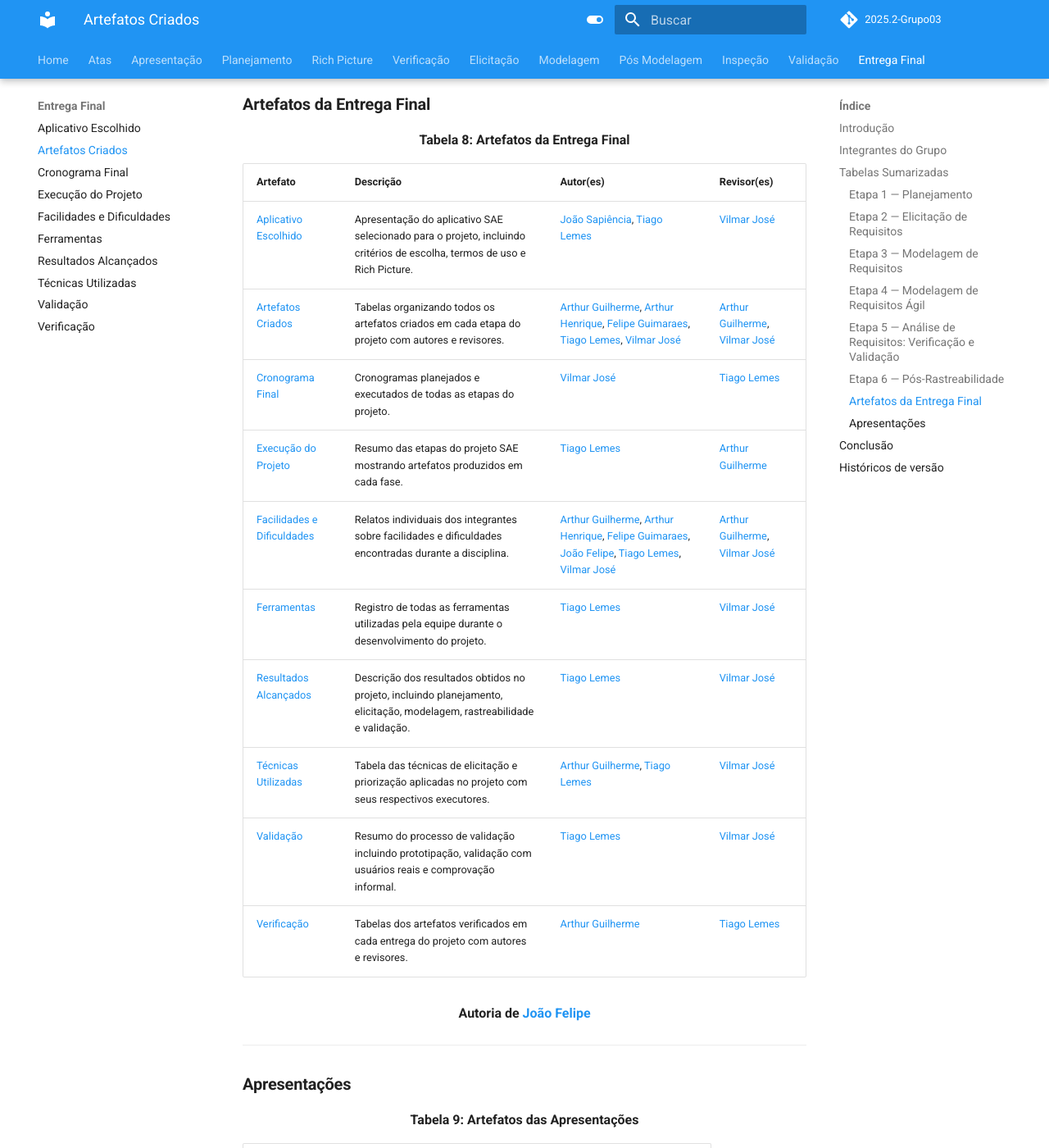
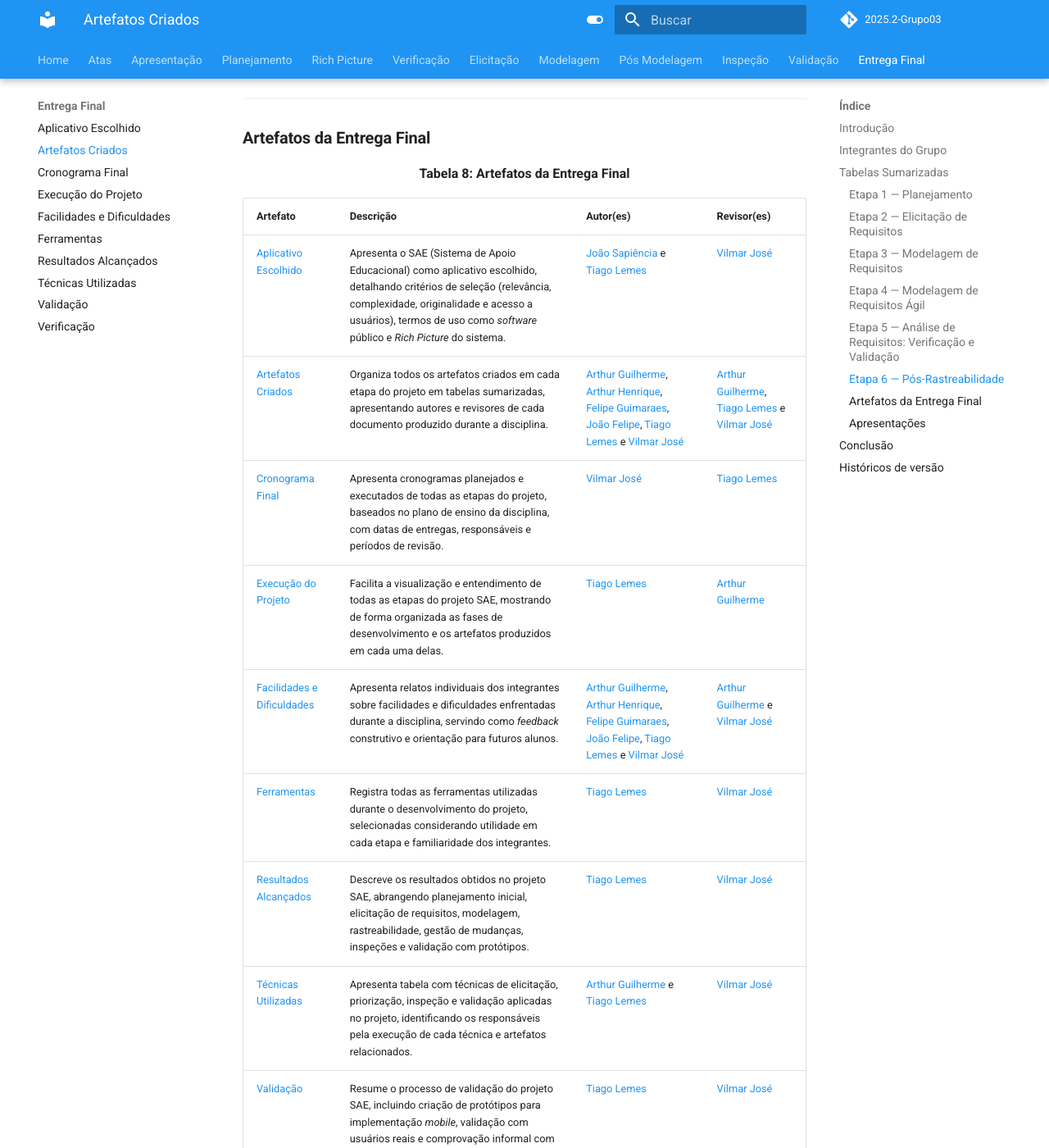
Before and after one commit to Requisitos-de-Software/2025.2-Grupo03, an MkDocs documentation site: the page built from docs/Entrega_Final/artefatos_criados.md, in a window 1280 px wide and 1400 px high, scrolled down 5970 px. Shown: the whole window at 82% size. Built offline with MkDocs 1.6.1 and Material for MkDocs 9.7.7, drawn with Linux system fonts in a browser that asks for light colours; comment, search, counter and statistics services are not loaded; some of the changed text lies outside the part shown.

Commit message:
Artefatos Criados: V1.6, Rev. 2

```diff
--- a/docs/Entrega_Final/artefatos_criados.md
+++ b/docs/Entrega_Final/artefatos_criados.md
@@ -201,6 +201,10 @@
 |[Backward-From](https://requisitos-de-software.github.io/2025.2-Grupo03/Pos-modelagem/backward/#introducao)|A rastreabilidade Backward-From é uma abordagem que visa identificar a origem de cada requisito em um projeto, conectando-os às suas fontes de elicitação. Essa abordagem assegura que todos os requisitos tenham uma justificativa clara.|[Arthur Guilherme](https://github.com/ArthurGuilher62), [Arthur Henrique](https://github.com/arthurhvieira1), [Felipe Guimaraes](https://github.com/felipegf1), [João Felipe](https://github.com/MrBolt2005), [João Sapiência](https://github.com/JoaoSapiencia), [Tiago Lemes](https://github.com/TiagoTeixeira-2005) e [Vilmar José](https://github.com/VilmarFagundes)|[Arthur Guilherme](https://github.com/ArthurGuilher62), [Arthur Henrique](https://github.com/arthurhvieira1), [Felipe Guimaraes](https://github.com/felipegf1), [Tiago Lemes](https://github.com/TiagoTeixeira-2005) e [Vilmar José](https://github.com/VilmarFagundes)|
 |[Forward-From](https://requisitos-de-software.github.io/2025.2-Grupo03/Pos-modelagem/forward/)|A rastreabilidade Forward-From é uma abordagem que permite acompanhar o destino de cada requisito, evidenciando sua transformação em artefatos como design e documentação. Essa técnica assegura que os requisitos sejam implementados e validados corretamente, facilitando o controle do progresso e a verificação do atendimento às necessidades do projeto.|[Arthur Guilherme](https://github.com/ArthurGuilher62), [Arthur Henrique](https://github.com/arthurhvieira1), [Felipe Guimaraes](https://github.com/felipegf1), [João Felipe](https://github.com/MrBolt2005), [João Sapiência](https://github.com/JoaoSapiencia), [Tiago Lemes](https://github.com/TiagoTeixeira-2005) e [Vilmar José](https://github.com/VilmarFagundes)|[Arthur Guilherme](https://github.com/ArthurGuilher62), [Felipe Guimaraes](https://github.com/felipegf1), [João Felipe](https://github.com/MrBolt2005), [Tiago Lemes](https://github.com/TiagoTeixeira-2005) e [Vilmar José](https://github.com/VilmarFagundes)|
 
+<div align="center">
+  <strong>Autoria de <a href="https://github.com/ArthurGuilher62">Arthur Guilherme</a></strong>
+</div>
+
 ---
 
 ### **Artefatos da Entrega Final**
@@ -209,16 +213,16 @@
 
 | Artefato | Descrição | Autor(es) | Revisor(es) |
 |----------|-----------|-----------|--------------|
-| [Aplicativo Escolhido](https://requisitos-de-software.github.io/2025.2-Grupo03/Entrega_Final/aplicativo_escolhido/) | Apresentação do aplicativo SAE selecionado para o projeto, incluindo critérios de escolha, termos de uso e Rich Picture. | [João Sapiência](https://github.com/JoaoSapiencia), [Tiago Lemes](https://github.com/TiagoTeixeira-2005) | [Vilmar José](https://github.com/VilmarFagundes) |
-| [Artefatos Criados](https://requisitos-de-software.github.io/2025.2-Grupo03/Entrega_Final/artefatos_criados/) | Tabelas organizando todos os artefatos criados em cada etapa do projeto com autores e revisores. | [Arthur Guilherme](https://github.com/ArthurGuilher62), [Arthur Henrique](https://github.com/arthurhvieira1), [Felipe Guimaraes](https://github.com/felipegf1), [Tiago Lemes](https://github.com/TiagoTeixeira-2005), [Vilmar José](https://github.com/VilmarFagundes) | [Arthur Guilherme](https://github.com/ArthurGuilher62), [Vilmar José](https://github.com/VilmarFagundes) |
-| [Cronograma Final](https://requisitos-de-software.github.io/2025.2-Grupo03/Entrega_Final/cronograma_final/) | Cronogramas planejados e executados de todas as etapas do projeto. | [Vilmar José](https://github.com/VilmarFagundes) | [Tiago Lemes](https://github.com/TiagoTeixeira-2005) |
-| [Execução do Projeto](https://requisitos-de-software.github.io/2025.2-Grupo03/Entrega_Final/execucao_projeto/) | Resumo das etapas do projeto SAE mostrando artefatos produzidos em cada fase. | [Tiago Lemes](https://github.com/TiagoTeixeira-2005) | [Arthur Guilherme](https://github.com/ArthurGuilher62) |
-| [Facilidades e Dificuldades](https://requisitos-de-software.github.io/2025.2-Grupo03/Entrega_Final/facilidades_dificuldades/) | Relatos individuais dos integrantes sobre facilidades e dificuldades encontradas durante a disciplina. | [Arthur Guilherme](https://github.com/ArthurGuilher62), [Arthur Henrique](https://github.com/arthurhveira1), [Felipe Guimaraes](https://github.com/felipegf1), [João Felipe](https://github.com/MrBolt2005), [Tiago Lemes](https://github.com/TiagoTeixeira-2005), [Vilmar José](https://github.com/VilmarFagundes) | [Arthur Guilherme](https://github.com/ArthurGuilher62), [Vilmar José](https://github.com/VilmarFagundes) |
-| [Ferramentas](https://requisitos-de-software.github.io/2025.2-Grupo03/Entrega_Final/ferramentas/) | Registro de todas as ferramentas utilizadas pela equipe durante o desenvolvimento do projeto. | [Tiago Lemes](https://github.com/TiagoTeixeira-2005) | [Vilmar José](https://github.com/VilmarFagundes) |
-| [Resultados Alcançados](https://requisitos-de-software.github.io/2025.2-Grupo03/Entrega_Final/resultados_alcançados/) | Descrição dos resultados obtidos no projeto, incluindo planejamento, elicitação, modelagem, rastreabilidade e validação. | [Tiago Lemes](https://github.com/TiagoTeixeira-2005) | [Vilmar José](https://github.com/VilmarFagundes) |
-| [Técnicas Utilizadas](https://requisitos-de-software.github.io/2025.2-Grupo03/Entrega_Final/tecnicas_utilizadas/) | Tabela das técnicas de elicitação e priorização aplicadas no projeto com seus respectivos executores. | [Arthur Guilherme](https://github.com/ArthurGuilher62), [Tiago Lemes](https://github.com/TiagoTeixeira-2005) | [Vilmar José](https://github.com/VilmarFagundes) |
-| [Validação](https://requisitos-de-software.github.io/2025.2-Grupo03/Entrega_Final/validacao/) | Resumo do processo de validação incluindo prototipação, validação com usuários reais e comprovação informal. | [Tiago Lemes](https://github.com/TiagoTeixeira-2005) | [Vilmar José](https://github.com/VilmarFagundes) |
-| [Verificação](https://requisitos-de-software.github.io/2025.2-Grupo03/Entrega_Final/verificacao/) | Tabelas dos artefatos verificados em cada entrega do projeto com autores e revisores. | [Arthur Guilherme](https://github.com/ArthurGuilher62) | [Tiago Lemes](https://github.com/TiagoTeixeira-2005) |
+| [Aplicativo Escolhido](https://requisitos-de-software.github.io/2025.2-Grupo03/Entrega_Final/aplicativo_escolhido/) | Apresenta o SAE (Sistema de Apoio Educacional) como aplicativo escolhido, detalhando critérios de seleção (relevância, complexidade, originalidade e acesso a usuários), termos de uso como *software* público e *Rich Picture* do sistema. | [João Sapiência](https://github.com/JoaoSapiencia) e [Tiago Lemes](https://github.com/TiagoTeixeira-2005) | [Vilmar José](https://github.com/VilmarFagundes) |
+| [Artefatos Criados](https://requisitos-de-software.github.io/2025.2-Grupo03/Entrega_Final/artefatos_criados/) | Organiza todos os artefatos criados em cada etapa do projeto em tabelas sumarizadas, apresentando autores e revisores de cada documento produzido durante a disciplina. | [Arthur Guilherme](https://github.com/ArthurGuilher62), [Arthur Henrique](https://github.com/arthurhvieira1), [Felipe Guimaraes](https://github.com/felipegf1), [João Felipe](https://github.com/MrBolt2005), [Tiago Lemes](https://github.com/TiagoTeixeira-2005) e [Vilmar José](https://github.com/VilmarFagundes) | [Arthur Guilherme](https://github.com/ArthurGuilher62), [Tiago Lemes](https://github.com/TiagoTeixeira-2005) e [Vilmar José](https://github.com/VilmarFagundes) |
+| [Cronograma Final](https://requisitos-de-software.github.io/2025.2-Grupo03/Entrega_Final/cronograma_final/) | Apresenta cronogramas planejados e executados de todas as etapas do projeto, baseados no plano de ensino da disciplina, com datas de entregas, responsáveis e períodos de revisão. | [Vilmar José](https://github.com/VilmarFagundes) | [Tiago Lemes](https://github.com/TiagoTeixeira-2005) |
+| [Execução do Projeto](https://requisitos-de-software.github.io/2025.2-Grupo03/Entrega_Final/execucao_projeto/) | Facilita a visualização e entendimento de todas as etapas do projeto SAE, mostrando de forma organizada as fases de desenvolvimento e os artefatos produzidos em cada uma delas. | [Tiago Lemes](https://github.com/TiagoTeixeira-2005) | [Arthur Guilherme](https://github.com/ArthurGuilher62) |
+| [Facilidades e Dificuldades](https://requisitos-de-software.github.io/2025.2-Grupo03/Entrega_Final/facilidades_dificuldades/) | Apresenta relatos individuais dos integrantes sobre facilidades e dificuldades enfrentadas durante a disciplina, servindo como *feedback* construtivo e orientação para futuros alunos. | [Arthur Guilherme](https://github.com/ArthurGuilher62), [Arthur Henrique](https://github.com/arthurhveira1), [Felipe Guimaraes](https://github.com/felipegf1), [João Felipe](https://github.com/MrBolt2005), [Tiago Lemes](https://github.com/TiagoTeixeira-2005) e [Vilmar José](https://github.com/VilmarFagundes) | [Arthur Guilherme](https://github.com/ArthurGuilher62) e [Vilmar José](https://github.com/VilmarFagundes) |
+| [Ferramentas](https://requisitos-de-software.github.io/2025.2-Grupo03/Entrega_Final/ferramentas/) | Registra todas as ferramentas utilizadas durante o desenvolvimento do projeto, selecionadas considerando utilidade em cada etapa e familiaridade dos integrantes. | [Tiago Lemes](https://github.com/TiagoTeixeira-2005) | [Vilmar José](https://github.com/VilmarFagundes) |
+| [Resultados Alcançados](https://requisitos-de-software.github.io/2025.2-Grupo03/Entrega_Final/resultados_alcançados/) | Descreve os resultados obtidos no projeto SAE, abrangendo planejamento inicial, elicitação de requisitos, modelagem, rastreabilidade, gestão de mudanças, inspeções e validação com protótipos. | [Tiago Lemes](https://github.com/TiagoTeixeira-2005) | [Vilmar José](https://github.com/VilmarFagundes) |
+| [Técnicas Utilizadas](https://requisitos-de-software.github.io/2025.2-Grupo03/Entrega_Final/tecnicas_utilizadas/) | Apresenta tabela com técnicas de elicitação, priorização, inspeção e validação aplicadas no projeto, identificando os responsáveis pela execução de cada técnica e artefatos relacionados. | [Arthur Guilherme](https://github.com/ArthurGuilher62) e [Tiago Lemes](https://github.com/TiagoTeixeira-2005) | [Vilmar José](https://github.com/VilmarFagundes) |
+| [Validação](https://requisitos-de-software.github.io/2025.2-Grupo03/Entrega_Final/validacao/) | Resume o processo de validação do projeto SAE, incluindo criação de protótipos para implementação *mobile*, validação com usuários reais e comprovação informal com desenvolvedor do sistema. | [Tiago Lemes](https://github.com/TiagoTeixeira-2005) | [Vilmar José](https://github.com/VilmarFagundes) |
+| [Verificação](https://requisitos-de-software.github.io/2025.2-Grupo03/Entrega_Final/verificacao/) | Apresenta os artefatos criados para verificações de cada entrega do projeto, organizados em tabelas por etapa com autores e revisores dos documentos verificados. | [Arthur Guilherme](https://github.com/ArthurGuilher62) | [Tiago Lemes](https://github.com/TiagoTeixeira-2005) |
 
 <div align="center">
   <strong>Autoria de <a href="https://github.com/MrBolt2005">João Felipe</a></strong>
@@ -260,3 +264,4 @@
 | 1.3    | 19/11/2025 | Adição da tabela da etapa 6 | [Arthur Guilherme](https://github.com/ArthurGuilher62) | [Vilmar José](https://github.com/VilmarFagundes) |
 | 1.4    | 24/11/2025 | Adição da tabela da etapa 1 | [Arthur Henrique](https://github.com/arthurhvieira1) | [Vilmar José](https://github.com/VilmarFagundes) |
 | 1.5    | 24/11/2025 | Adição da tabela da etapa 3 | [Felipe Guimaraes](https://github.com/felipegf1) | [Vilmar José](https://github.com/VilmarFagundes) |
+| 1.6    | 24/11/2025 | Adição da tabela da etapa 7 | [João Felipe](https://github.com/MrBolt2005) | [Tiago Lemes](https://github.com/TiagoTeixeira-2005) |
```
